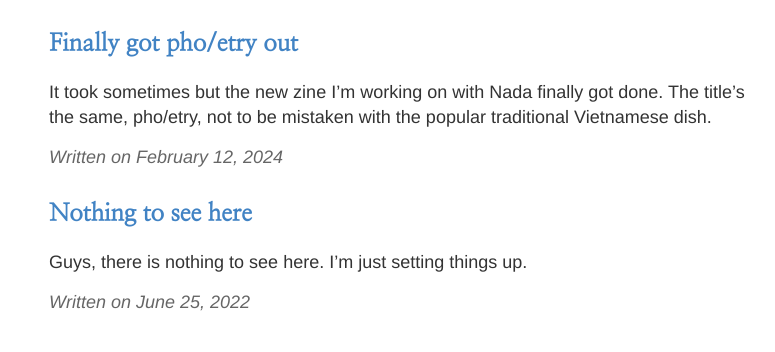
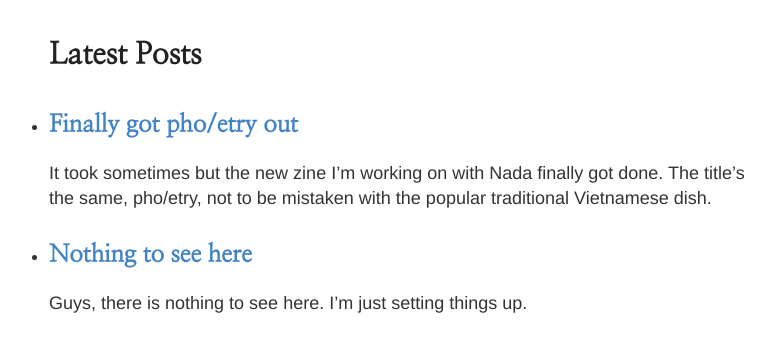
Before and after one commit to ansharlubis/ansharlubis.github.io, a Jekyll site: the page built from blog.html, in a window 1280 px wide. Shown: the top 352 px of the page, without its empty margins (231-1006 px from the left). Built offline with Jekyll 4.4.1, drawn with Linux system fonts in a browser that asks for light colours; nearby versions of some CDN libraries.

Commit message:
Another attempt on fixing the blog

```diff
--- /dev/null
+++ b/_data/navigation.yml
@@ -0,0 +1,4 @@
+- name: Home
+  link: /index.html
+- name: Blog
+  link: /blog.html
--- a/blog.html
+++ b/blog.html
@@ -1,14 +1,14 @@
 ---
 layout: default
-title:
+title: Don't expect new things
 ---
+<h1>Latest Posts</h1>
 
 <ul>
   {% for post in site.posts %}
-    <h2><a href="{{ post.url }}">{{ post.title }}</a></h2>
-    {{ post.excerpt }}
-    <div class="date">
-      Written on {{ post.date | date: "%B %e, %Y" }}
-    </div>
+    <li>
+      <h2><a href="{{ post.url }}">{{ post.title }}</a></h2>
+      {{ post.excerpt }}
+    </li>
   {% endfor %}
 </ul>
```
